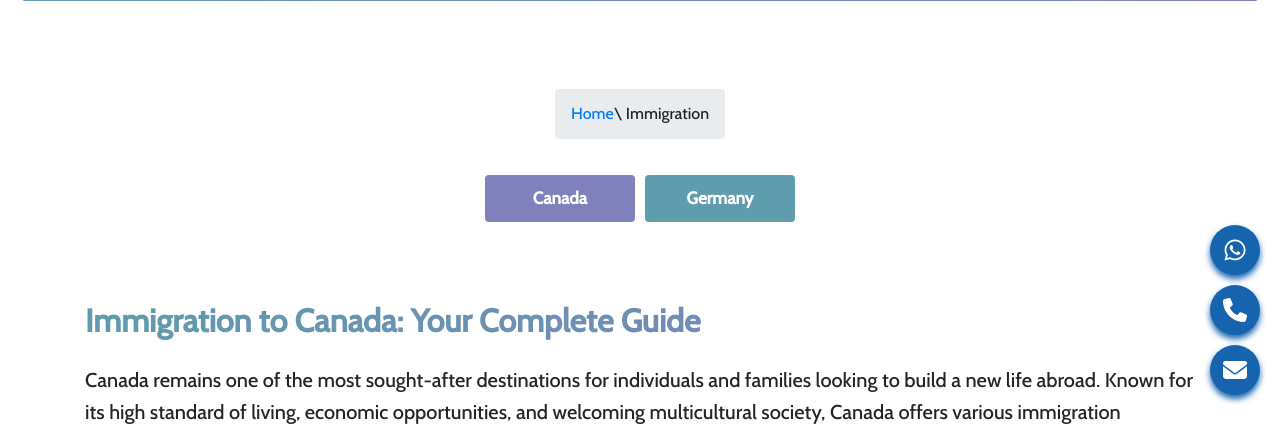
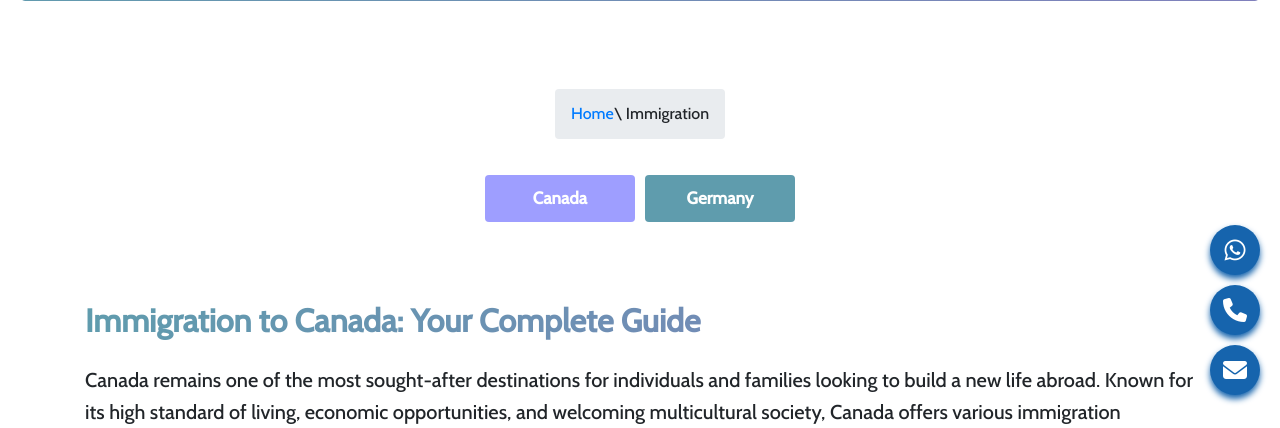
Before and after one commit to lifeplannerdev/lpdev, a Django app: page /canada/ in a window 1280 px wide. Shown: the part 385-813 px from the top of the page. Run offline with Django 5.2, Linux system fonts and the light colour scheme; some libraries are stand-ins or nearby versions; some web fonts are replaced.

Commit message:
5th commit

```diff
--- a/lp1/settings.py
+++ b/lp1/settings.py
@@ -39,6 +39,7 @@ INSTALLED_APPS = [
     'django.contrib.messages',
     'django.contrib.staticfiles',
     'lpapp',
+    'htmlmin',
 ]
 
 MIDDLEWARE = [
@@ -50,6 +51,8 @@ MIDDLEWARE = [
     'django.contrib.messages.middleware.MessageMiddleware',
     'django.middleware.clickjacking.XFrameOptionsMiddleware',
     'whitenoise.middleware.WhiteNoiseMiddleware',
+    'htmlmin.middleware.HtmlMinifyMiddleware',
+    'htmlmin.middleware.MarkRequestMiddleware',
 ]
 
 ROOT_URLCONF = 'lp1.urls'
--- a/templates/canada.html
+++ b/templates/canada.html
@@ -345,7 +345,7 @@ border-radius: 20;padding:20px;margin-bottom: 60px;margin-top: -80px;">
         }
 
         .toggle-button.active {
-            background-color: #8080bc;
+            background-color: #9e9eff;
             font-weight: bold;
         }
 
```
